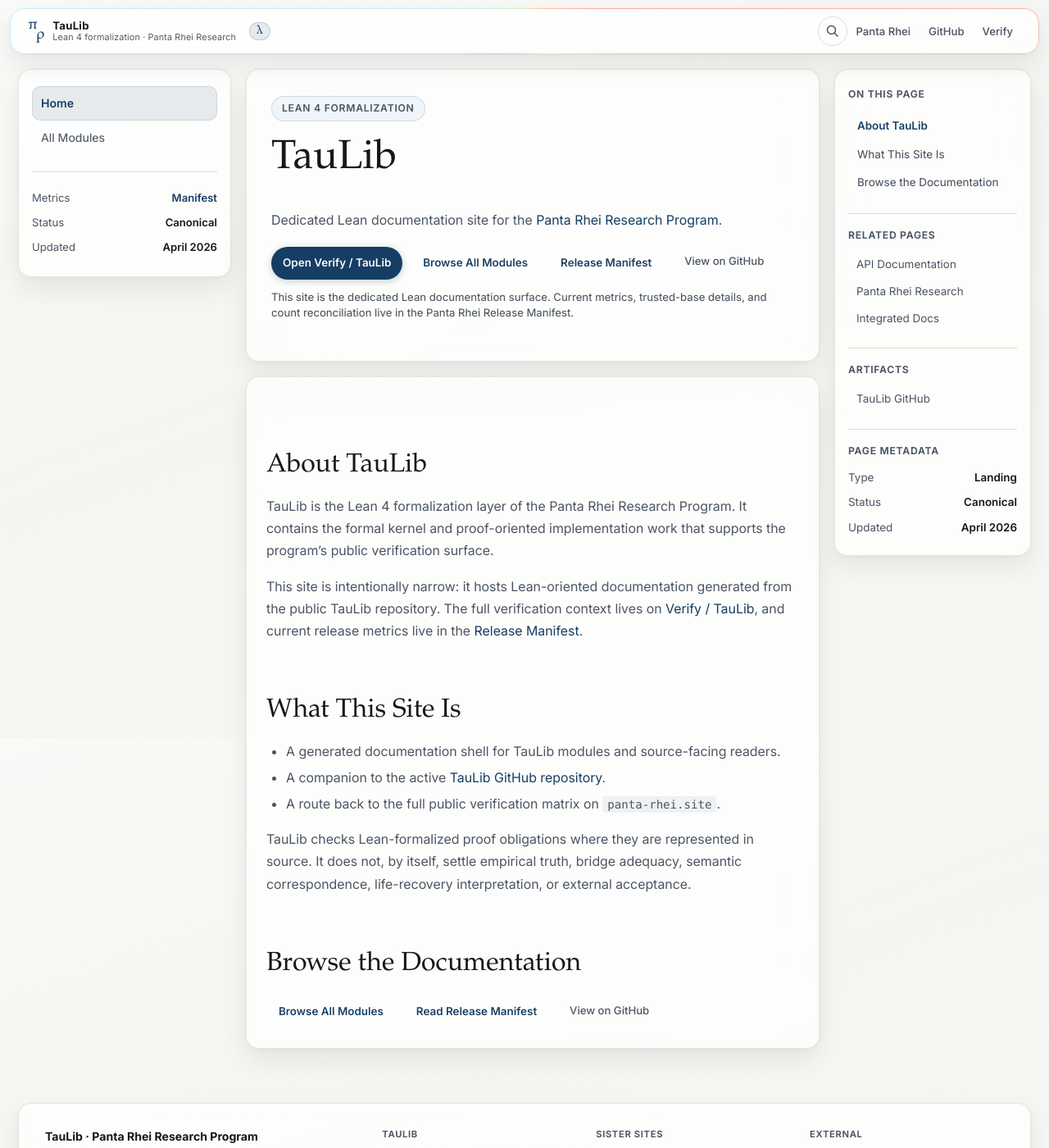
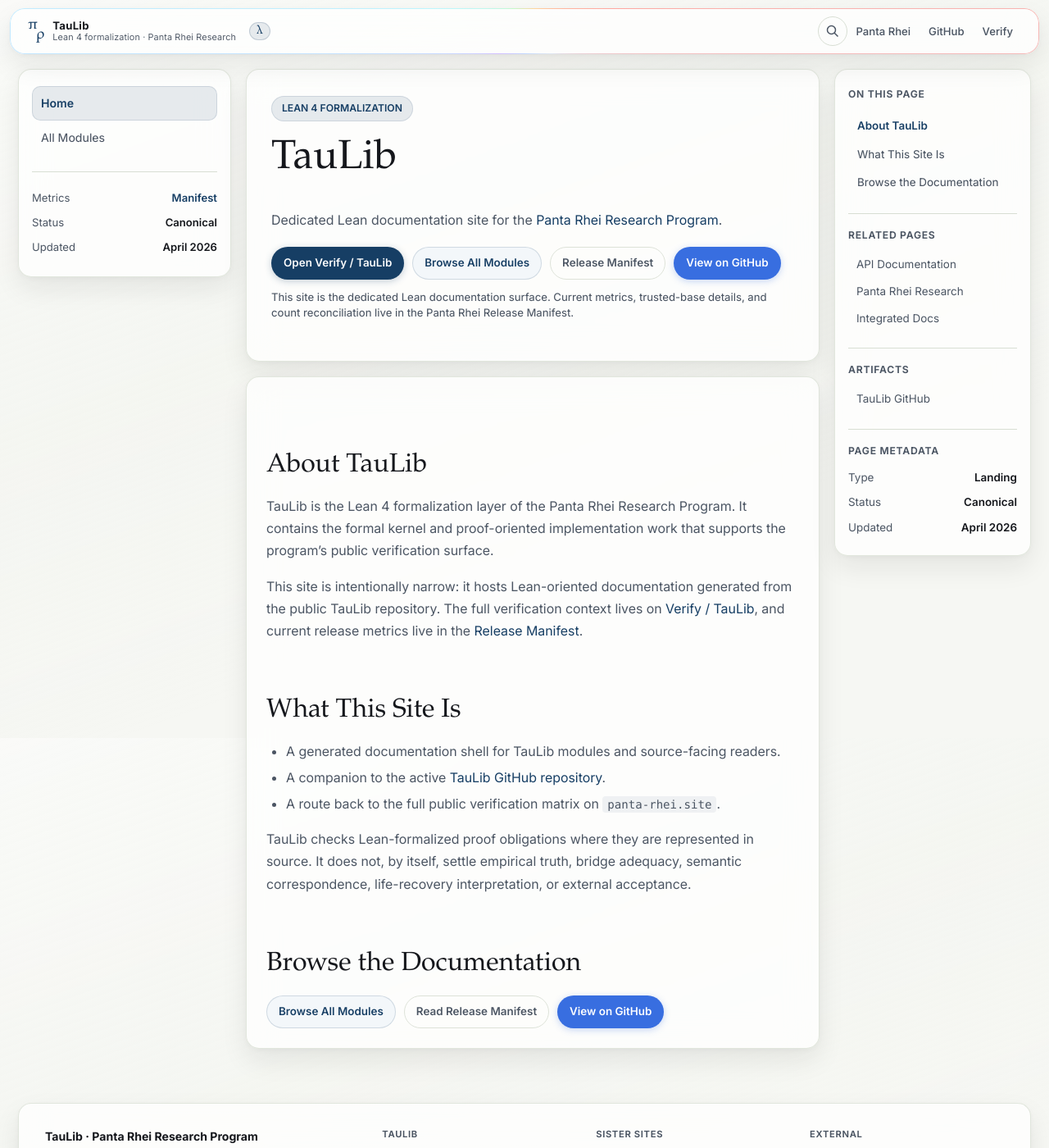
Before and after one commit to Panta-Rhei-Research/taulib, a Jekyll site: the page built from site/index.md, in a window 1280 px wide and 1400 px high. Shown: the whole window at 82% size. Built offline with Jekyll 4.4.1, drawn with Linux system fonts in a browser that asks for light colours.

Commit message:
feat(site): W1.2 — shared button library + eyebrow refresh + retire darken() (#81)
Adopt panta-rhei.site's canonical button system as a synced partial, refresh
the eyebrow chip to a branded accent palette, and retire the deprecated
Sass `darken()` color function (Sass 3.0 removal).

New _sass/_buttons.scss (synced from panta-rhei.site/_sass/_components.scss):
- .btn base: pill radius, focus-visible outline (uses --focus-ring token),
  WCAG 2.1 AA mobile touch targets (44px)
- .btn-primary  navy publisher CTA (color-brand-800/900)
- .btn-secondary brand-tinted soft CTA (color-brand-50/100)
- .btn-tertiary  transparent ghost with neutral border, lane-tinted hover
- .btn-lean      Lean-azure technical CTA (#386EE0/#1D4ED8)
- .btn-sm / .btn-lg size modifiers

_components.scss:
- Removes the local .btn / .btn-primary / .btn-secondary block (the synced
  _buttons.scss is canonical now)
- Removes the .btn mobile media query (handled inside _buttons.scss)
- Keeps taulib-specific pieces (.hero-supporting-line, .breadcrumb,
  .chapter-nav, .book-hero-*, .format-card, .status-badge, .doi-*)

_content.scss:
- Refreshes .eyebrow to use $accent + $accent-soft (panta-rhei pattern,
  adapted because taulib has no lane palette of its own)
- Removes .btn-ghost (no callers; .btn-tertiary covers the role)

_base.scss:
- Replaces darken($accent, 10%) hover color with var(--color-brand-900)
  (Sass 3.0 deprecation; canonical token)

main.scss:
- Imports _buttons before _components so cascade resolves cleanly

index.md CTAs:
- "Release Manifest" + "Read Release Manifest" → .btn-tertiary (was .btn-secondary)
- "View on GitHub" → .btn-lean (Lean-azure CTA, signals technical destination)
- Verify / TauLib stays .btn-primary (publisher/series brand)

Build clean (0.392s); rendered _site/index.html has all new btn classes;
compiled main.css contains all variants and zero darken() calls.

Co-authored-by: Claude Opus 4.7 (1M context) <noreply@anthropic.com>

```diff
--- a/site/_sass/_base.scss
+++ b/site/_sass/_base.scss
@@ -98,7 +98,7 @@ a {
   transition: color $transition;
 
   &:hover {
-    color: darken($accent, 10%);
+    color: var(--color-brand-900);
   }
 }
 
--- /dev/null
+++ b/site/_sass/_buttons.scss
@@ -0,0 +1,125 @@
+// ================================================================
+// Synced from panta-rhei.site/_sass/_components.scss (button block)
+// — do not edit in place; re-sync via scripts/sync-design-tokens.sh
+// ================================================================
+//
+// Canonical button library shared across panta-rhei.site and
+// taulib.site. Variants:
+//   .btn-primary    — navy publisher CTA (Series brand)
+//   .btn-secondary  — soft brand-tinted, less weight than primary
+//   .btn-tertiary   — transparent ghost with neutral border, lane-tinted hover
+//   .btn-lean       — Lean-azure CTA (technical companion to .btn-primary)
+//   .btn-sm / .btn-lg — size modifiers
+// ================================================================
+
+.btn {
+  display: inline-flex;
+  align-items: center;
+  justify-content: center;
+  gap: 6px;
+  min-height: 40px;
+  padding: 0 14px;
+  font-family: $font-ui;
+  font-size: 0.84rem;
+  font-weight: 580;
+  border-radius: $radius-pill;
+  border: 1px solid transparent;
+  cursor: pointer;
+  text-decoration: none;
+  transition: transform $transition, background $transition, border-color $transition, box-shadow $transition, color $transition;
+
+  &:hover {
+    transform: translateY(-1px);
+  }
+
+  &:focus-visible {
+    outline: var(--focus-ring);
+    outline-offset: 2px;
+  }
+}
+
+.btn-primary {
+  @extend .btn;
+  background: var(--color-brand-800);
+  color: white;
+  box-shadow: 0 2px 8px rgba(22, 62, 100, 0.25);
+
+  &:hover {
+    background: var(--color-brand-900);
+    color: white;
+    box-shadow: 0 4px 12px rgba(22, 62, 100, 0.3);
+  }
+}
+
+.btn-secondary {
+  @extend .btn;
+  background: var(--color-brand-50);
+  color: var(--color-brand-800);
+  border-color: rgba(22, 62, 100, 0.16);
+
+  &:hover {
+    background: var(--color-brand-100);
+    box-shadow: 0 2px 8px rgba(22, 62, 100, 0.1);
+  }
+}
+
+.btn-tertiary {
+  @extend .btn;
+  background: transparent;
+  color: var(--color-ink-600);
+  border-color: var(--color-line-default);
+
+  &:hover {
+    color: var(--lane-current);
+    background: var(--lane-current-soft);
+    border-color: var(--lane-current);
+  }
+}
+
+.btn-sm {
+  min-height: 32px;
+  padding: 0 12px;
+  font-size: 0.78rem;
+}
+
+.btn-lg {
+  min-height: 46px;
+  padding: 0 18px;
+  font-size: 0.92rem;
+}
+
+// Lean CTA — technical cool-azure companion to .btn-primary (navy publisher).
+// Exact Lean brand azure from lean-lang.org (#386EE0 / #1D4ED8 hover).
+// Matches .btn-primary in size, height, radius, and prominence; only the
+// hue distinguishes the two so code and books read as peer routes.
+.btn-lean {
+  @extend .btn;
+  background: #386EE0;
+  color: white;
+  box-shadow: 0 2px 8px rgba(56, 110, 224, 0.28);
+
+  &:hover {
+    background: #1D4ED8;
+    color: white;
+    box-shadow: 0 4px 12px rgba(56, 110, 224, 0.34);
+  }
+}
+
+.btn-group {
+  display: flex;
+  gap: 10px;
+  flex-wrap: wrap;
+  margin-top: 18px;
+}
+
+// Mobile touch targets — WCAG 2.1 AA (44px minimum)
+@media (max-width: $bp-stack) {
+  .btn,
+  .btn-primary,
+  .btn-secondary,
+  .btn-tertiary,
+  .btn-lean {
+    min-height: 44px;
+    padding: 0 16px;
+  }
+}
--- a/site/_sass/_components.scss
+++ b/site/_sass/_components.scss
@@ -1,57 +1,7 @@
 // ================================================================
-// Buttons
+// Components — taulib-specific UI pieces
+// (Button library lives in _buttons.scss, synced from panta-rhei.site.)
 // ================================================================
-
-.btn {
-  display: inline-flex;
-  align-items: center;
-  gap: 6px;
-  height: 40px;
-  padding: 0 14px;
-  font-family: $font-ui;
-  font-size: 0.84rem;
-  font-weight: 580;
-  border-radius: $radius-pill;
-  border: none;
-  cursor: pointer;
-  text-decoration: none;
-  transition: all $transition;
-
-  &:hover {
-    transform: translateY(-1px);
-  }
-}
-
-.btn-primary {
-  @extend .btn;
-  background: $accent;
-  color: white;
-  box-shadow: 0 2px 8px rgba(22, 62, 100, 0.25);
-
-  &:hover {
-    background: darken($accent, 6%);
-    color: white;
-    box-shadow: 0 4px 12px rgba(22, 62, 100, 0.3);
-  }
-}
-
-.btn-secondary {
-  @extend .btn;
-  background: rgba(255, 255, 255, 0.52);
-  color: $accent;
-  border: 1px solid rgba(255, 255, 255, 0.72);
-
-  &:hover {
-    background: rgba(255, 255, 255, 0.72);
-  }
-}
-
-.btn-group {
-  display: flex;
-  gap: 10px;
-  flex-wrap: wrap;
-  margin-top: 18px;
-}
 
 // Supporting line under a hero btn-group — subtle, one-line technical note
 .hero-supporting-line {
@@ -421,21 +371,10 @@
 
 // ================================================================
 // Mobile Touch Targets — WCAG 2.1 AA (44px minimum)
+// (.btn family is handled inside _buttons.scss.)
 // ================================================================
 
 @media (max-width: $bp-stack) {
-  .btn,
-  .btn-primary,
-  .btn-secondary {
-    min-height: 44px;
-    padding: 0 16px;
-  }
-
-  .btn-ghost {
-    min-height: 44px;
-    padding: 0 16px;
-  }
-
   .format-btn {
     min-height: 44px;
     padding: 0 14px;
--- a/site/_sass/_content.scss
+++ b/site/_sass/_content.scss
@@ -14,16 +14,19 @@
   margin-bottom: $shell-gap;
 }
 
+// Eyebrow chip — branded label for surface headings (e.g. "TauLib · API")
+// Aligned with panta-rhei.site eyebrow pattern; uses brand accent because
+// taulib has no lane palette of its own (single visual mode per W1 plan).
 .eyebrow {
   display: inline-block;
   font-family: $font-ui;
   font-size: 0.76rem;
   font-weight: 600;
   text-transform: uppercase;
-  letter-spacing: 0.06em;
-  color: $text-muted;
-  background: $chip-bg;
-  border: 1px solid $chip-border;
+  letter-spacing: 0;
+  color: $accent;
+  background: $accent-soft;
+  border: 1px solid rgba(22, 62, 100, 0.12);
   border-radius: $radius-pill;
   padding: 4px 12px;
   margin-bottom: 16px;
@@ -249,29 +252,6 @@
   color: $accent;
   opacity: 0.25;
   pointer-events: none;
-}
-
-// Ghost button — very subtle secondary CTA
-.btn-ghost {
-  display: inline-flex;
-  align-items: center;
-  gap: 6px;
-  height: 36px;
-  padding: 0 14px;
-  font-family: $font-ui;
-  font-size: 0.82rem;
-  font-weight: 500;
-  color: $text-muted;
-  text-decoration: none;
-  border-radius: $radius-pill;
-  border: 1px solid transparent;
-  transition: all $transition;
-
-  &:hover {
-    color: $accent;
-    border-color: rgba($accent, 0.18);
-    background: rgba($accent, 0.04);
-  }
 }
 
 // TauLib doc-gen4 content
--- a/site/assets/css/main.scss
+++ b/site/assets/css/main.scss
@@ -9,6 +9,7 @@
 @import "nav";
 @import "right-rail";
 @import "content";
+@import "buttons";
 @import "components";
 @import "search";
 @import "footer";
--- a/site/index.md
+++ b/site/index.md
@@ -26,8 +26,8 @@ right_rail:
   <div class="btn-group">
     <a href="https://panta-rhei.site/verify/taulib/" class="btn-primary">Open Verify / TauLib</a>
     <a href="{{ '/docs/' | relative_url }}" class="btn-secondary">Browse All Modules</a>
-    <a href="https://panta-rhei.site/verify/release-manifest/" class="btn-secondary">Release Manifest</a>
-    <a href="https://github.com/Panta-Rhei-Research/taulib" class="btn-ghost" target="_blank" rel="noopener">View on GitHub</a>
+    <a href="https://panta-rhei.site/verify/release-manifest/" class="btn-tertiary">Release Manifest</a>
+    <a href="https://github.com/Panta-Rhei-Research/taulib" class="btn-lean" target="_blank" rel="noopener">View on GitHub</a>
   </div>
   <p class="hero-supporting-line">This site is the dedicated Lean documentation surface. Current metrics, trusted-base details, and count reconciliation live in the Panta Rhei Release Manifest.</p>
 </div>
@@ -52,8 +52,8 @@ TauLib checks Lean-formalized proof obligations where they are represented in so
 
 <div class="btn-group section-ctas">
   <a href="{{ '/docs/' | relative_url }}" class="btn-secondary">Browse All Modules</a>
-  <a href="https://panta-rhei.site/verify/release-manifest/" class="btn-secondary">Read Release Manifest</a>
-  <a href="https://github.com/Panta-Rhei-Research/taulib" class="btn-ghost">View on GitHub</a>
+  <a href="https://panta-rhei.site/verify/release-manifest/" class="btn-tertiary">Read Release Manifest</a>
+  <a href="https://github.com/Panta-Rhei-Research/taulib" class="btn-lean" target="_blank" rel="noopener">View on GitHub</a>
 </div>
 
 </div>
```
